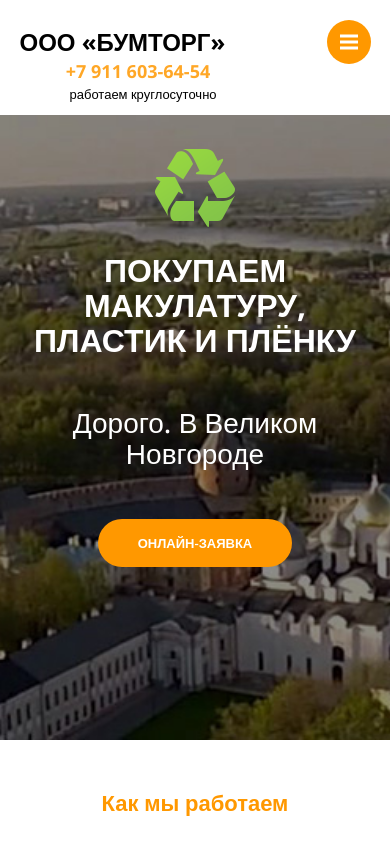
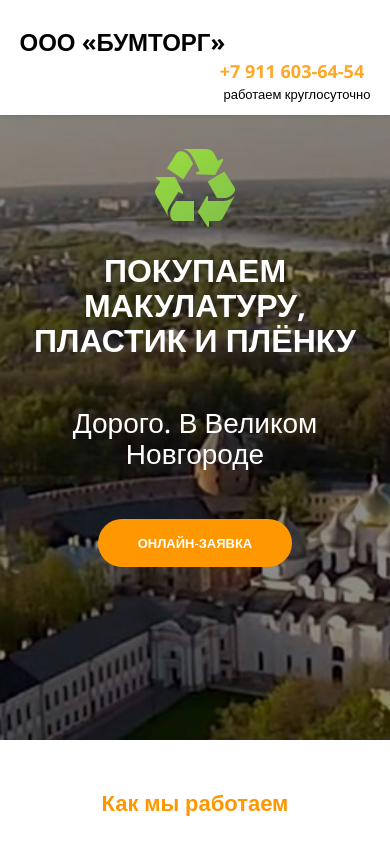
Before and after one commit to antonKalinin/bum-torg, a website: page views/index.html in a window 390 px wide. Shown: the top 844 px of the page. Drawn offline with nearby package versions, Linux system fonts and the light colour scheme; files whose address does not match are found by name.

Commit message:
Update styles

```diff
--- a/static/css/main.css
+++ b/static/css/main.css
@@ -103,6 +103,7 @@ ul li {
     position: fixed;
     width: 100%;
     z-index: 999;
+    box-shadow: 0px 0px 5px 0px rgba(0, 0, 0, 0.2);
 }
 #header .header-content {
     margin: 0 auto;
--- a/static/css/responsive.css
+++ b/static/css/responsive.css
@@ -3,11 +3,14 @@
         width: 90%;
         padding: 40px 0;
     }
+    #header .phone-wrapper {
+        float: right;
+    }
     .banner-text {
         padding-top: 22%;
     }
     .nav-toggle {
-        display: block;
+        display: none;
     }
     .navigation {
         position: fixed;
```
